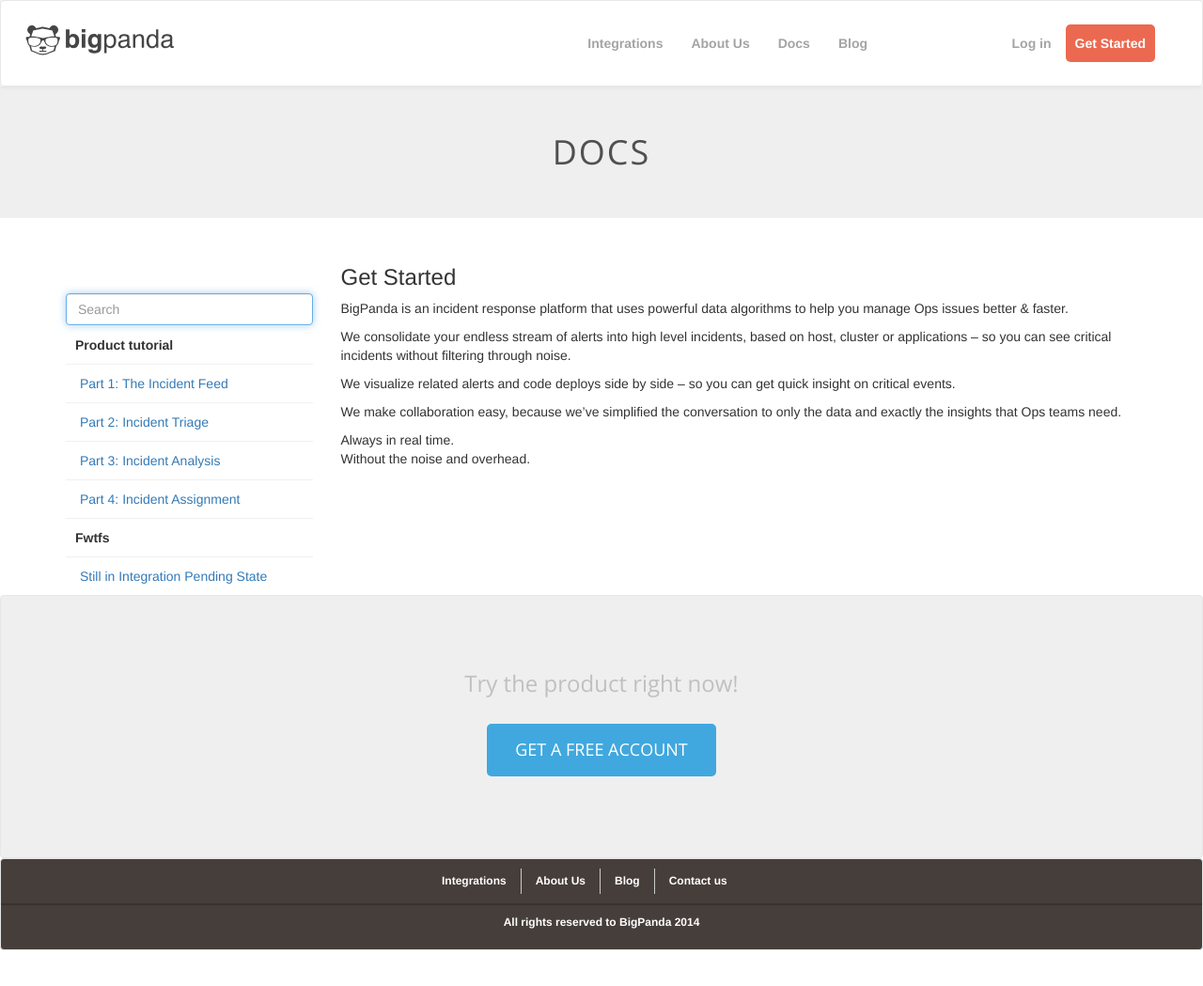
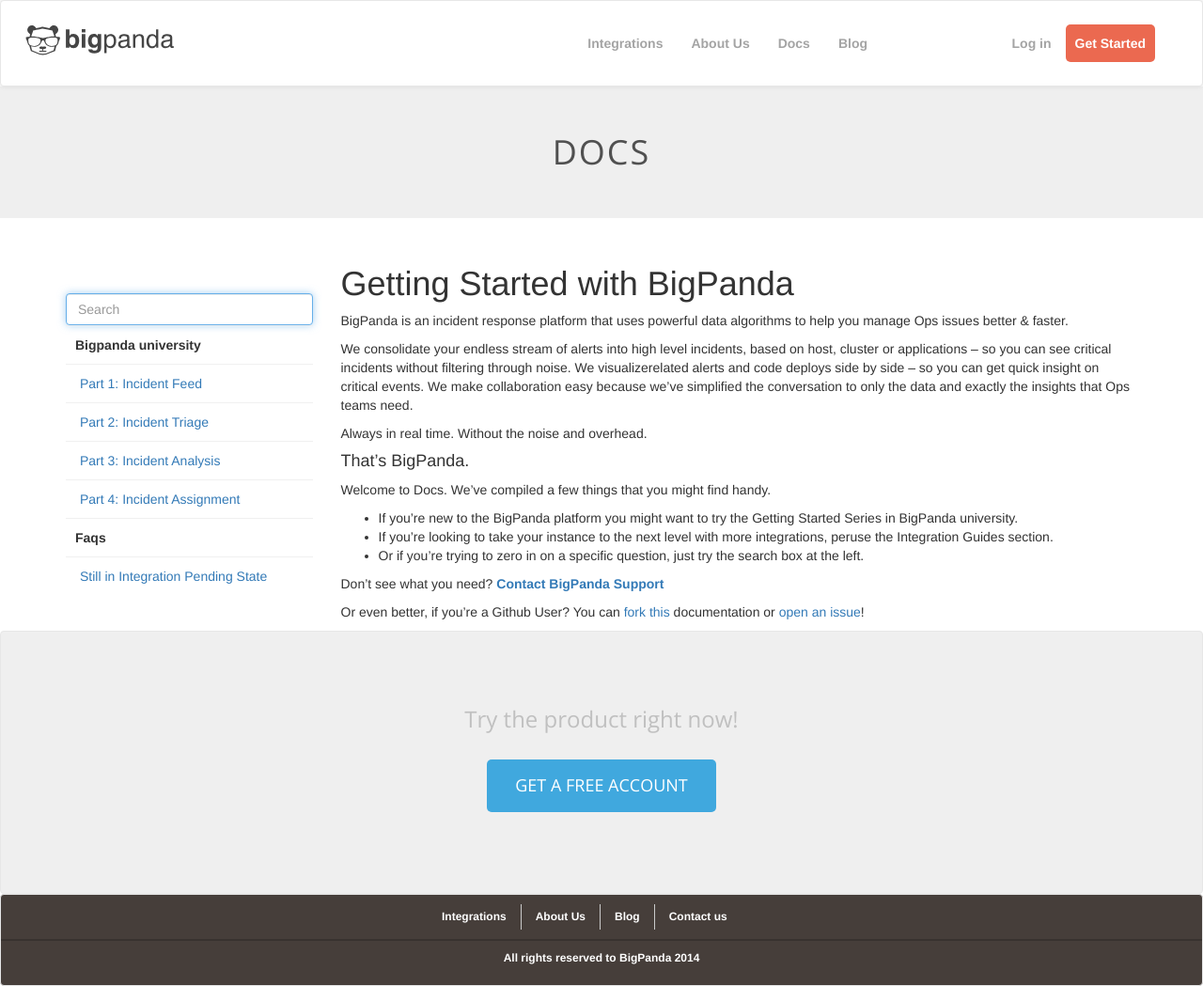
Before and after one commit to ericbigpanda/docs.bigpanda.io, a Jekyll site: the page built from index.md, in a window 1280 px wide. Shown: the whole page at 94% size. Built offline with Jekyll 4.4.1, drawn with Linux system fonts in a browser that asks for light colours; nearby versions of some CDN libraries; Markdown is read by kramdown in place of the engine named in the settings; comment, search, counter and statistics services are not loaded; before the commit the page ends 1011 px from its top, so only the background shows below that.

Commit message:
Deploy at 2014-08-03-14:32:42 by root

```diff
--- a/_posts/2014-07-03-getting-started-with-bigpanda-incident-feed.md
+++ b/_posts/2014-07-03-getting-started-with-bigpanda-incident-feed.md
@@ -1,7 +1,7 @@
 ---
 layout: page
-title: "Part 1: The Incident Feed"
-category: "Product Tutorial"
+title: "Part 1: Incident Feed"
+category: "BigPanda University"
 date: 2014-07-03 11:30:01
 ---
 
--- a/_posts/2014-07-04-getting-started-with-bigpanda-incident-triage.md
+++ b/_posts/2014-07-04-getting-started-with-bigpanda-incident-triage.md
@@ -1,7 +1,7 @@
 ---
 layout: page
 title: "Part 2: Incident Triage"
-category: "Product Tutorial"
+category: "BigPanda University"
 date: 2014-07-04 11:30:01
 ---
 
@@ -12,7 +12,7 @@ As we discussed [in part 1 of this series](getting-started-with-bigpanda-inciden
 ### Snooze Non-Urgent Incidents
 
 When a new incident arrives, first ask yourself if it's immediately actionable. A low diskspace issue, for example, often waits for weeks before it becomes urgent. If you are not planning to do anything about a low priority issue right now, it can be helpful to get it out of the way. With BigPanda, you can easily snooze any incident for: _1 hour, 6 hours, 1 day, or 1 week_.
-<!--more-->
+
 ![Snoozing Incidents](/media/GettingStarted.png)
 
 By snoozing non-urgent incidents, you will keep your feed clean and your team focused on the right issues at the right time. And don't worry about forgetting that snoozed issues still exist. We've got your back. When the allocated snooze-period has elapsed, the incident will arrive back in your feed right where it belongs.
--- a/_posts/2014-07-05-getting-started-with-bigpanda-incident-analysis.md
+++ b/_posts/2014-07-05-getting-started-with-bigpanda-incident-analysis.md
@@ -1,7 +1,7 @@
 ---
 layout: page
 title: "Part 3: Incident Analysis"
-category: "Product Tutorial"
+category: "BigPanda University"
 date: 2014-07-05 11:30:01
 ---
 
--- a/_posts/2014-07-06-getting-started-with-bigpanda-incident-assignment.md
+++ b/_posts/2014-07-06-getting-started-with-bigpanda-incident-assignment.md
@@ -1,7 +1,7 @@
 ---
 layout: page
 title: "Part 4: Incident Assignment"
-category: "Product Tutorial"
+category: "BigPanda University"
 date: 2014-07-06 11:30:01
 ---
 
--- a/index.md
+++ b/index.md
@@ -4,15 +4,21 @@ title: "Welcome to the BigPanda Documentation"
 exclude_from_search: true
 ---
 
-### Get Started
+# Getting Started with BigPanda
 
 BigPanda is an incident response platform that uses powerful data algorithms to help you manage Ops issues better & faster.
 
-We consolidate your endless stream of alerts into high level incidents, based on host, cluster or applications – so you can see critical incidents without filtering through noise.
+We consolidate your endless stream of alerts into high level incidents, based on host, cluster or applications – so you can see critical incidents without filtering through noise. We visualizerelated alerts and code deploys side by side – so you can get quick insight on critical events. We make collaboration easy because we’ve simplified the conversation to only the data and exactly the insights that Ops teams need.
 
-We visualize related alerts and code deploys side by side – so you can get quick insight on critical events.
+Always in real time. Without the noise and overhead.
+####That's BigPanda.
 
-We make collaboration easy, because we’ve simplified the conversation to only the data and exactly the insights that Ops teams need.
+Welcome to Docs. We've compiled a few things that you might find handy.
 
-Always in real time.
-Without the noise and overhead.
+* If you're new to the BigPanda platform you might want to try the Getting Started Series in BigPanda university.
+* If you're looking to take your instance to the next level with more integrations, peruse the Integration Guides section.
+* Or if you're trying to zero in on a specific question, just try the search box at the left.
+
+Don't see what you need? [**Contact BigPanda Support**](mailto:support@bigpanda.io?Subject=Contacting%20you%20regarding%20BigPanda)
+
+Or even better, if you're a Github User? You can [fork this](https://github.com/bigpandaio/docs.bigpanda.io) documentation or [open an issue](https://github.com/bigpandaio/docs.bigpanda.io/issues/new)!
```
Also changed, not shown: _drafts/2014-07-31-monthly-newsletter-2014-07.md (+9 -11 lines), _posts/2014-07-03-FAQs-Still-in-integration-pending.md (renamed from _drafts/draft-example.md, +6 -8 lines), _posts/2014-07-03-FWTFs-Still-in-integration-pending.md (deleted, +0 -17 lines), README.md, media/BigPandaFaceOnly_Trans.png (added), media/bigpanda-mountainviewx840w.png (added), 1 other file.
